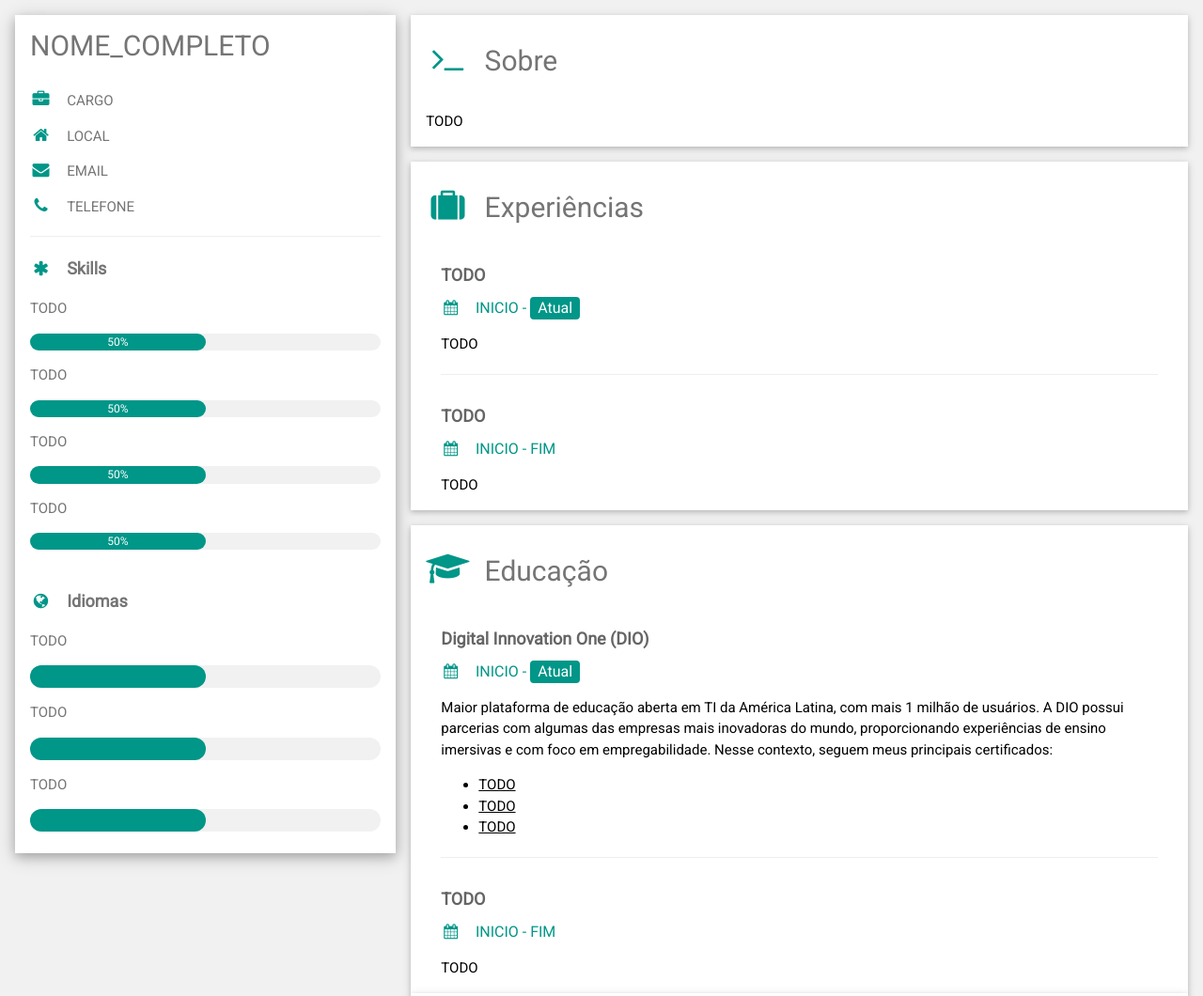
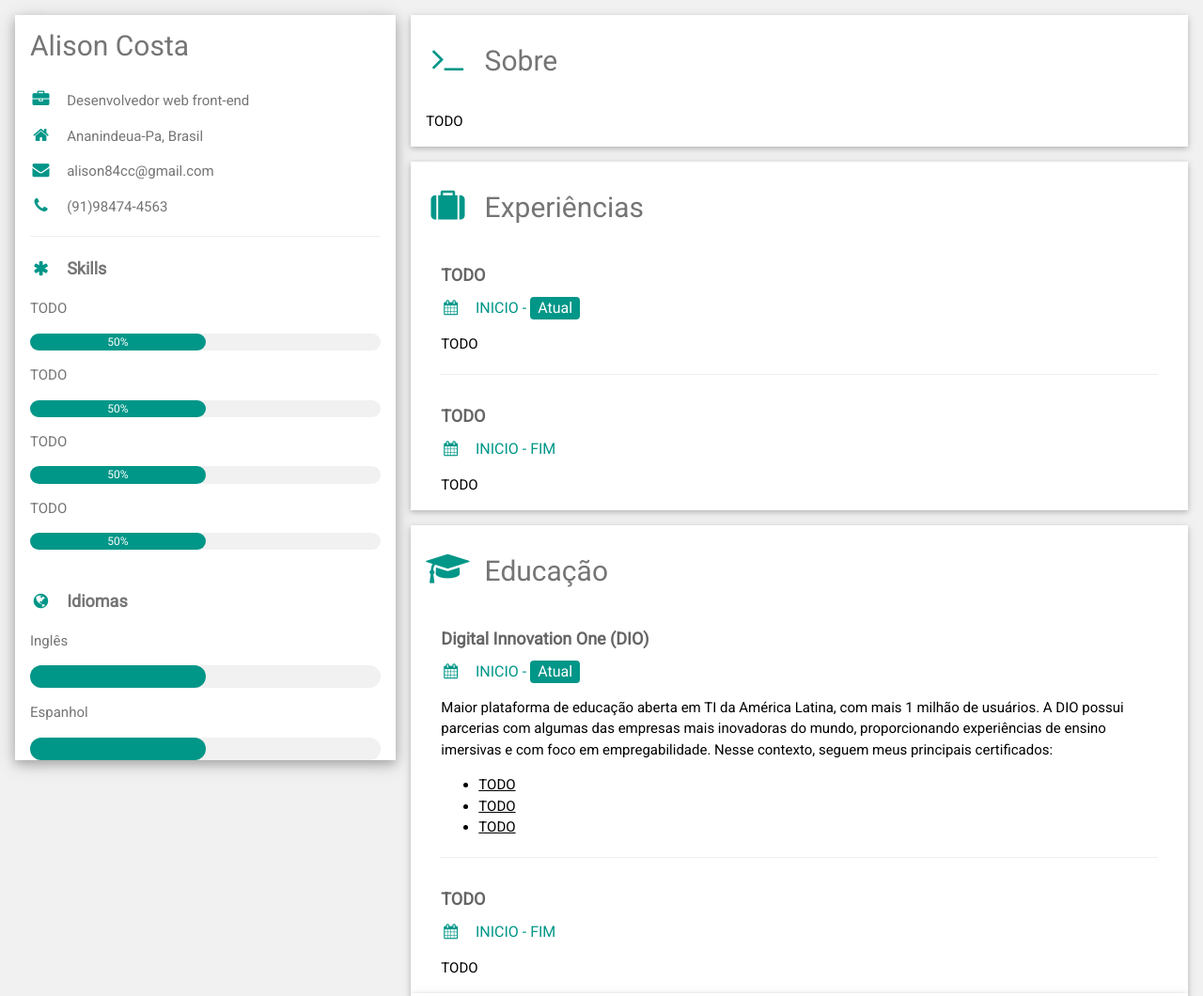
Before and after one commit to ALI84CC/cv, a plain HTML site: page index.html in a window 1280 px wide. Shown: the top 1060 px of the page at 94% size. Drawn offline with nearby package versions, Linux system fonts and the light colour scheme.

Commit message:
modified:   index.html

```diff
--- a/index.html
+++ b/index.html
@@ -33,13 +33,13 @@
           <div class="w3-white w3-text-grey w3-card-4">
             <!-- @falvojr: This container has been modified to not use a profile picture. -->
             <div class="w3-container">
-              <h2>NOME_COMPLETO</h2>
+              <h2>Alison Costa</h2>
             </div>
             <div class="w3-container">
-              <p><i class="fa fa-briefcase fa-fw w3-margin-right w3-large w3-text-teal"></i>CARGO</p>
-              <p><i class="fa fa-home fa-fw w3-margin-right w3-large w3-text-teal"></i>LOCAL</p>
-              <p><i class="fa fa-envelope fa-fw w3-margin-right w3-large w3-text-teal"></i>EMAIL</p>
-              <p><i class="fa fa-phone fa-fw w3-margin-right w3-large w3-text-teal"></i>TELEFONE</p>
+              <p><i class="fa fa-briefcase fa-fw w3-margin-right w3-large w3-text-teal"></i>Desenvolvedor web front-end</p>
+              <p><i class="fa fa-home fa-fw w3-margin-right w3-large w3-text-teal"></i>Ananindeua-Pa, Brasil</p>
+              <p><i class="fa fa-envelope fa-fw w3-margin-right w3-large w3-text-teal"></i>alison84cc@gmail.com</p>
+              <p><i class="fa fa-phone fa-fw w3-margin-right w3-large w3-text-teal"></i>(91)98474-4563</p>
               <hr>
 
               <p class="w3-large">
@@ -66,19 +66,14 @@
               <p class="w3-large w3-text-theme">
                 <b><i class="fa fa-globe fa-fw w3-margin-right w3-text-teal"></i>Idiomas</b>
               </p>
-              <p>TODO</p>
+              <p>Inglês</p>
               <div class="w3-light-grey w3-round-xlarge">
                 <div class="w3-round-xlarge w3-teal" style="height:24px;width:50%"></div>
               </div>
-              <p>TODO</p>
+              <p>Espanhol</p>
               <div class="w3-light-grey w3-round-xlarge">
                 <div class="w3-round-xlarge w3-teal" style="height:24px;width:50%"></div>
               </div>
-              <p>TODO</p>
-              <div class="w3-light-grey w3-round-xlarge">
-                <div class="w3-round-xlarge w3-teal" style="height:24px;width:50%"></div>
-              </div>
-              <br>
             </div>
           </div><br>
 
```
